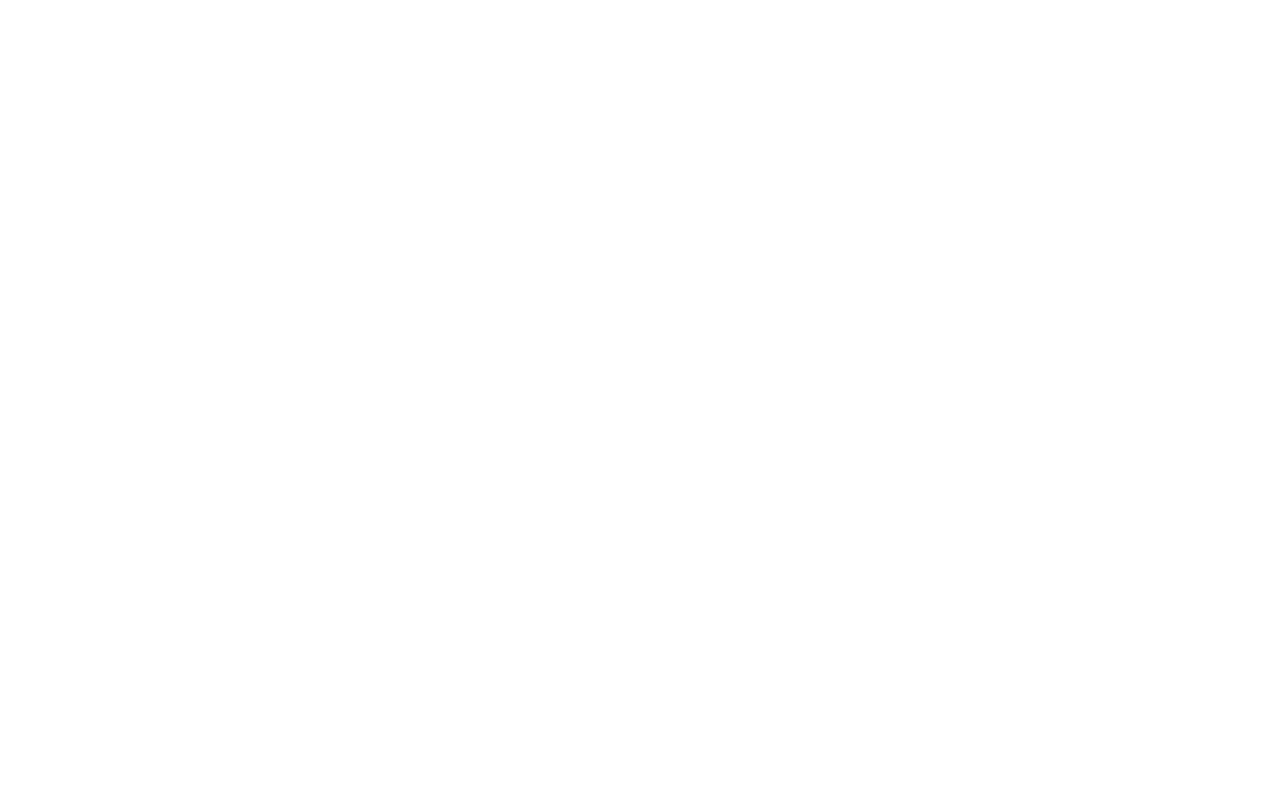
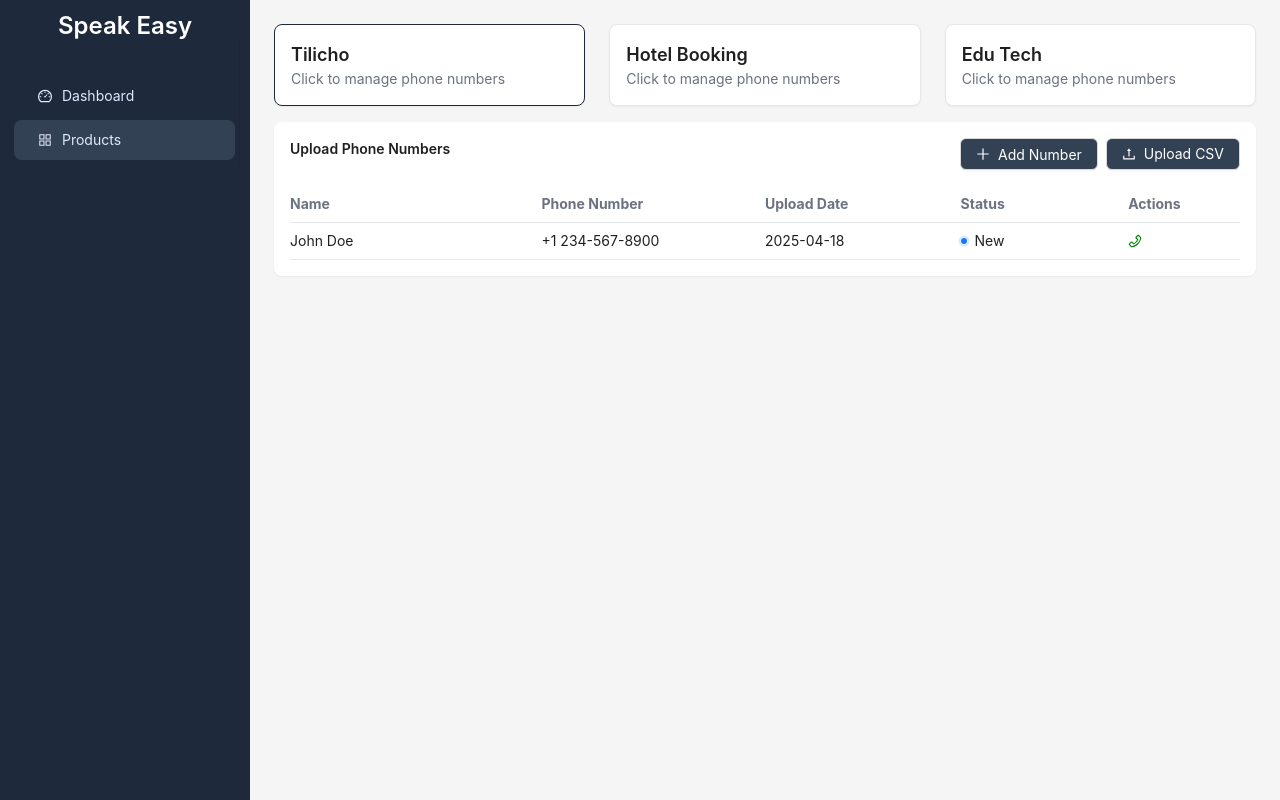
Before and after one commit to ipreetidas07/speak-easy-fe, a React (Vite) app: page /products in a window 1280 px wide. Before the commit this address had no page. Built offline with nearby package versions, Linux system fonts and the light colour scheme.

Commit message:
Implemented Products

```diff
--- /dev/null
+++ b/src/components/Products/ContatList.tsx
@@ -0,0 +1,156 @@
+import { PhoneOutlined, PlusOutlined, UploadOutlined } from "@ant-design/icons";
+import { Badge, Modal, Button, Input, Upload, message } from "antd";
+import type { UploadProps } from "antd";
+import { useState } from "react";
+
+type PhoneNumber = {
+  name: string;
+  phone: string;
+  date: string;
+  status: "New" | "Called";
+};
+
+type Props = {
+  numbers: PhoneNumber[];
+  onAdd: (entry: PhoneNumber) => void;
+  onUpload: (entries: PhoneNumber[]) => void;
+};
+
+const ContactList: React.FC<Props> = ({ numbers, onAdd, onUpload }) => {
+  const [isModalOpen, setIsModalOpen] = useState(false);
+  const [newContact, setNewContact] = useState({ name: "", phone: "" });
+
+  const handleAdd = () => {
+    if (!newContact.name || !newContact.phone) {
+      message.warning("Please enter both name and phone number");
+      return;
+    }
+
+    const entry: PhoneNumber = {
+      ...newContact,
+      date: new Date().toISOString().slice(0, 10),
+      status: "New",
+    };
+
+    onAdd(entry);
+    setNewContact({ name: "", phone: "" });
+    setIsModalOpen(false);
+  };
+
+  const handleCSVUpload: UploadProps["customRequest"] = async ({
+    file,
+    onSuccess,
+    onError,
+  }) => {
+    try {
+      const text = await (file as File).text();
+      const rows = text
+        .split("\n")
+        .map((line) => line.trim())
+        .filter(Boolean);
+      const newEntries: PhoneNumber[] = rows.map((row) => {
+        const [name, phone] = row.split(",");
+        return {
+          name: name.trim(),
+          phone: phone.trim(),
+          date: new Date().toISOString().slice(0, 10),
+          status: "New",
+        };
+      });
+
+      onUpload(newEntries);
+      message.success("Contacts uploaded successfully");
+      onSuccess?.(undefined, {} as any);
+    } catch (err) {
+      console.error(err);
+      message.error("Upload failed");
+      onError?.(new Error("Upload failed"));
+    }
+  };
+
+  return (
+    <div className="bg-white p-4 rounded-lg shadow-sm mt-4">
+      <div className="flex justify-between mb-4">
+        <h2 className="text-md font-semibold">Upload Phone Numbers</h2>
+        <div className="flex gap-2">
+          <Button
+            icon={<PlusOutlined />}
+            onClick={() => setIsModalOpen(true)}
+            style={{ backgroundColor: "#334155", color: "white" }}
+          >
+            Add Number
+          </Button>
+          <Upload
+            accept=".csv"
+            showUploadList={false}
+            customRequest={handleCSVUpload}
+          >
+            <Button
+              icon={<UploadOutlined />}
+              style={{ backgroundColor: "#334155", color: "white" }}
+            >
+              Upload CSV
+            </Button>
+          </Upload>
+        </div>
+      </div>
+
+      <table className="w-full text-sm table-fixed">
+        <thead>
+          <tr className="text-left text-gray-500 border-b">
+            <th className="py-2 w-[180px]">Name</th>
+            <th className="w-[160px]">Phone Number</th>
+            <th className="w-[140px]">Upload Date</th>
+            <th className="w-[120px]">Status</th>
+            <th className="w-[80px]">Actions</th>
+          </tr>
+        </thead>
+        <tbody>
+          {numbers.map((entry, idx) => (
+            <tr key={idx} className="border-b hover:bg-gray-50">
+              <td className="py-2 w-[180px] truncate">{entry.name}</td>
+              <td className="w-[160px] truncate">{entry.phone}</td>
+              <td className="w-[140px] truncate">{entry.date}</td>
+              <td className="w-[120px]">
+                <Badge
+                  status={entry.status === "New" ? "processing" : "default"}
+                  text={entry.status}
+                />
+              </td>
+              <td className="w-[80px]">
+                <PhoneOutlined style={{ color: "green" }} />
+              </td>
+            </tr>
+          ))}
+        </tbody>
+      </table>
+
+      <Modal
+        title="Add Phone Number"
+        open={isModalOpen}
+        onCancel={() => setIsModalOpen(false)}
+        onOk={handleAdd}
+        okText="Add"
+      >
+        <div className="flex flex-col gap-4">
+          <Input
+            placeholder="Name"
+            value={newContact.name}
+            onChange={(e) =>
+              setNewContact({ ...newContact, name: e.target.value })
+            }
+          />
+          <Input
+            placeholder="Phone"
+            value={newContact.phone}
+            onChange={(e) =>
+              setNewContact({ ...newContact, phone: e.target.value })
+            }
+          />
+        </div>
+      </Modal>
+    </div>
+  );
+};
+
+export default ContactList;
--- /dev/null
+++ b/src/components/Products/ProductCard.tsx
@@ -0,0 +1,27 @@
+import React from "react";
+
+type ProductCardProps = {
+  name: string;
+  isSelected: boolean;
+  onSelect: () => void;
+};
+
+const ProductCard: React.FC<ProductCardProps> = ({
+  name,
+  isSelected,
+  onSelect,
+}) => {
+  return (
+    <div
+      onClick={onSelect}
+      className={`cursor-pointer p-4 border rounded-lg shadow-sm hover:shadow-md transition bg-white ${
+        isSelected && "border-[#1E293B]"
+      }`}
+    >
+      <h3 className="text-lg font-semibold">{name}</h3>
+      <p className="text-sm text-gray-500">Click to manage phone numbers</p>
+    </div>
+  );
+};
+
+export default ProductCard;
--- a/src/components/Sidebar.tsx
+++ b/src/components/Sidebar.tsx
@@ -2,7 +2,7 @@
 import { Layout, Menu } from "antd";
 import { DashboardOutlined, AppstoreOutlined } from "@ant-design/icons";
 import { Link, useLocation } from "react-router-dom";
-import { AppRoutes, Paths, SidebarContants, SidebarKeys } from "@enums/index";
+import { AppRoutes, SidebarContants } from "@enums/index";
 import { TeamName } from "@constants/index";
 
 const { Sider } = Layout;
@@ -11,11 +11,26 @@
   const location = useLocation();
 
   const selectedKey =
-    location.pathname === "/" ? AppRoutes.DASHBOARD : location.pathname;
+    location.pathname === "/" ? AppRoutes.DASHBOARD : AppRoutes.PRODUCTS;
 
   const sidebarBg = "#1E293B";
   const selectedBg = "#334155";
   const textColor = "#E0E7FF";
+
+  const menuItems = [
+    {
+      key: AppRoutes.DASHBOARD,
+      label: SidebarContants.DASHBOARD,
+      icon: <DashboardOutlined style={{ color: textColor }} />,
+      path: "/",
+    },
+    {
+      key: AppRoutes.PRODUCTS,
+      label: SidebarContants.Products,
+      icon: <AppstoreOutlined style={{ color: textColor }} />,
+      path: AppRoutes.PRODUCTS,
+    },
+  ];
 
   return (
     <Sider
@@ -42,44 +57,19 @@
           paddingTop: 30,
         }}
       >
+        {menuItems.map((item) => (
           <Menu.Item
-          key={SidebarKeys.DASHBOARD}
-          icon={<DashboardOutlined style={{ color: textColor }} />}
+            key={item.key}
+            icon={item.icon}
             style={{
               backgroundColor:
-              selectedKey === AppRoutes.DASHBOARD ? selectedBg : sidebarBg,
+                selectedKey === item.key ? selectedBg : sidebarBg,
               color: textColor,
             }}
           >
-          <Link to="/">{SidebarContants.DASHBOARD}</Link>
-        </Menu.Item>
-
-        <Menu.SubMenu
-          key={SidebarKeys.PRODUCTS}
-          icon={<AppstoreOutlined style={{ color: textColor }} />}
-          title={<span>{SidebarContants.Products}</span>}
-          style={{
-            backgroundColor: sidebarBg,
-            color: textColor,
-          }}
-        >
-          {[
-            { name: SidebarContants.TILICHO, path: Paths.TILICHO },
-            { name: SidebarContants.EDU_TECH, path: Paths.EDU_TECH },
-            { name: SidebarContants.HOTEL_BOOKING, path: Paths.HOTEL_BOOKING },
-          ].map((product) => (
-            <Menu.Item
-              key={product.path}
-              style={{
-                backgroundColor:
-                  selectedKey === product.path ? selectedBg : sidebarBg,
-                color: textColor,
-              }}
-            >
-              <Link to={product.path}>{product.name}</Link>
+            <Link to={item.path}>{item.label}</Link>
           </Menu.Item>
         ))}
-        </Menu.SubMenu>
       </Menu>
     </Sider>
   );
--- a/src/components/index.tsx
+++ b/src/components/index.tsx
@@ -2,10 +2,14 @@
 import SalesChart from "./Dashboard/SalesChart";
 import Sidebar from "./Sidebar";
 import StatCard from "./Dashboard/StatCard";
+import ContactList from "./Products/ContatList";
+import ProductCard from "./Products/ProductCard";
 
 export const Components = {
   Header,
   StatCard,
   SalesChart,
   Sidebar,
+  ContactList,
+  ProductCard,
 };
--- a/src/enums/index.ts
+++ b/src/enums/index.ts
@@ -1,11 +1,4 @@
 export enum AppRoutes {
-  DASHBOARD = "dashboard",
-  TILICHO = "tilicho",
-  EDU_TECH = "edu-tech",
-  HOTEL_BOOKING = "hotel-booking",
-}
-
-export enum SidebarKeys {
   DASHBOARD = "dashboard",
   PRODUCTS = "products",
 }
@@ -13,15 +6,12 @@
 export enum SidebarContants {
   DASHBOARD = "Dashboard",
   Products = "Products",
+}
+
+export enum ProductsList {
   TILICHO = "Tilicho",
   EDU_TECH = "Edu Tech",
   HOTEL_BOOKING = "Hotel Booking",
-}
-
-export enum Paths {
-  TILICHO = "/tilicho",
-  EDU_TECH = "/edu-tech",
-  HOTEL_BOOKING = "/hotel-booking",
 }
 
 export enum DateFilter {
--- a/src/routes/EduTech.tsx
+++ /dev/null
@@ -1,3 +0,0 @@
-export default function EduTech() {
-  return <div>ProductB</div>;
-}
--- a/src/routes/HotelBooking.tsx
+++ /dev/null
@@ -1,3 +0,0 @@
-export default function HotelBooking() {
-  return <div>ProductC</div>;
-}
--- /dev/null
+++ b/src/routes/Products.tsx
@@ -0,0 +1,90 @@
+import { Components } from "@components/index";
+import { ProductsList } from "@enums/index";
+import { useState } from "react";
+
+const productList = [
+  ProductsList.TILICHO,
+  ProductsList.HOTEL_BOOKING,
+  ProductsList.EDU_TECH,
+];
+
+const initialPhoneData: Record<
+  string,
+  { name: string; phone: string; date: string; status: "New" | "Called" }[]
+> = {
+  [ProductsList.TILICHO]: [
+    {
+      name: "John Doe",
+      phone: "+1 234-567-8900",
+      date: "2025-04-18",
+      status: "New",
+    },
+  ],
+  [ProductsList.HOTEL_BOOKING]: [
+    {
+      name: "Jane Smith",
+      phone: "+1 234-567-8901",
+      date: "2025-04-18",
+      status: "Called",
+    },
+  ],
+  [ProductsList.EDU_TECH]: [
+    {
+      name: "Alice Cooper",
+      phone: "+1 234-567-8902",
+      date: "2025-04-18",
+      status: "New",
+    },
+  ],
+};
+
+const Products = () => {
+  const [selectedProduct, setSelectedProduct] = useState<string>(
+    productList[0]
+  );
+  const [phoneData, setPhoneData] = useState(initialPhoneData);
+
+  const handleAdd = (entry: {
+    name: string;
+    phone: string;
+    date: string;
+    status: "New" | "Called";
+  }) => {
+    setPhoneData((prev) => ({
+      ...prev,
+      [selectedProduct]: [...prev[selectedProduct], entry],
+    }));
+  };
+
+  const handleUpload = (entries: any) => {
+    setPhoneData((prev) => ({
+      ...prev,
+      [selectedProduct]: [...prev[selectedProduct], ...entries],
+    }));
+  };
+
+  return (
+    <div className="p-6">
+      {/* Products Grid */}
+      <div className="grid grid-cols-3 gap-6 justify-between">
+        {productList.map((product) => (
+          <Components.ProductCard
+            key={product}
+            name={product}
+            isSelected={product === selectedProduct}
+            onSelect={() => setSelectedProduct(product)}
+          />
+        ))}
+      </div>
+
+      {/* Contact Table */}
+      <Components.ContactList
+        numbers={phoneData[selectedProduct] || []}
+        onAdd={handleAdd}
+        onUpload={handleUpload}
+      />
+    </div>
+  );
+};
+
+export default Products;
--- a/src/routes/Tilicho.tsx
+++ /dev/null
@@ -1,3 +0,0 @@
-export default function Tilicho() {
-  return <div>Real Estate</div>;
-}
```
Also changed, not shown: src/routes/index.tsx (+2 -6 lines). Lines whose indentation alone changed are shown as unchanged.
